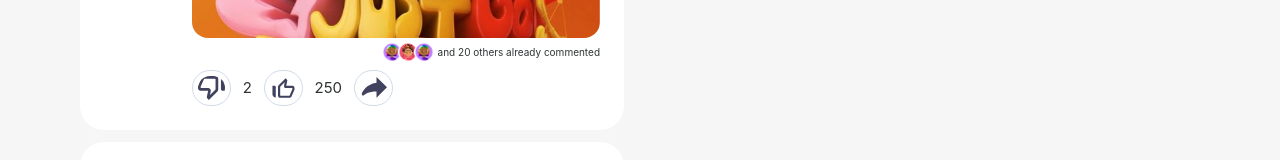
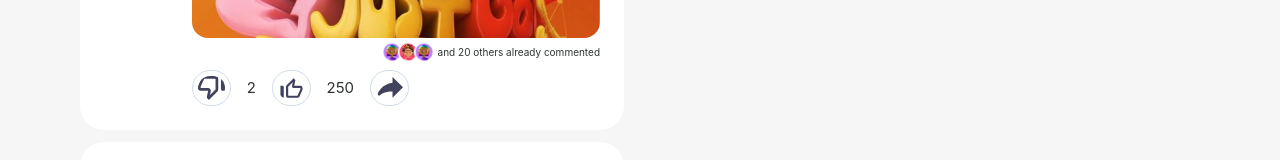
Before and after one commit to jydoskey/Blog, a Vue app: page /todocomment in a window 1280 px wide. Shown: the part 441-601 px from the top of the page. Built offline with nearby package versions, Linux system fonts and the light colour scheme; the HTML template or start-up script is replaced by a standard one.

Commit message:
adjusted comment ppty

```diff
--- a/src/components/Mainpages/comment.vue
+++ b/src/components/Mainpages/comment.vue
@@ -29,7 +29,7 @@
         </span>
       </div>
       <div class="w-full flex">
-        <span class="flex items-center mr-3"
+        <span class="flex items-center mr-4"
           ><img
             class="circle"
             src="@/assets/images/downvote.svg"
@@ -37,12 +37,8 @@
           />
           2</span
         >
-        <span class="flex items-center mr-3"
-          ><img
-            class="circle"
-            src="@/assets/images/upvote.svg"
-            alt="upvote"
-          />
+        <span class="flex items-center mr-4"
+          ><img class="circle" src="@/assets/images/upvote.svg" alt="upvote" />
           250</span
         >
         <span class="flex items-center"
@@ -112,7 +108,6 @@ export default {
 }
 
 .circle {
-  @apply border-[#b8cadead] rounded-full border-solid border p-[5px] mr-3;
+  @apply border-[#b8cadead] rounded-full border-solid border p-[5px] mr-4 hover:bg-[#B8CADEAD] cursor-pointer;
 }
-
 </style>
```
